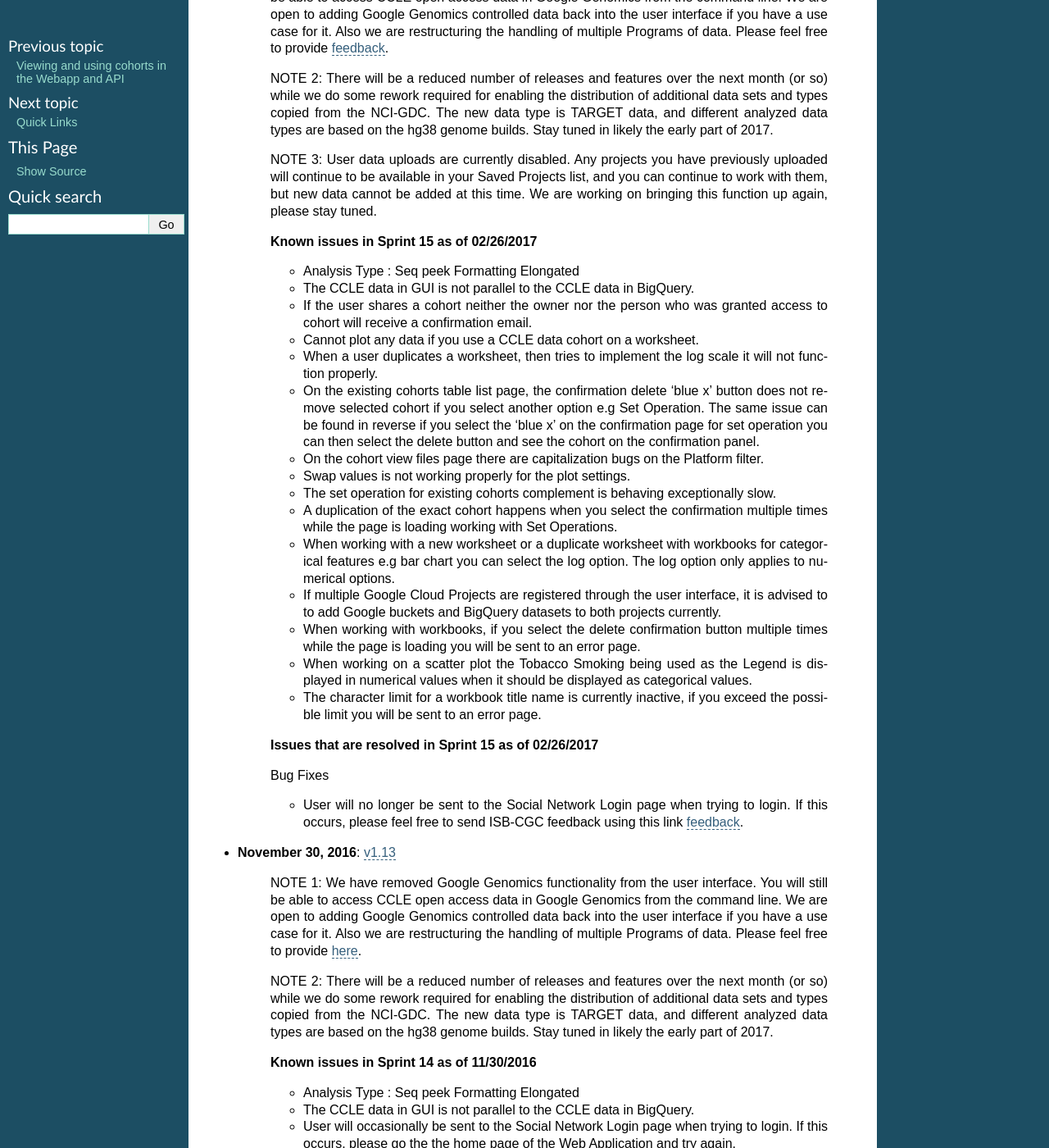
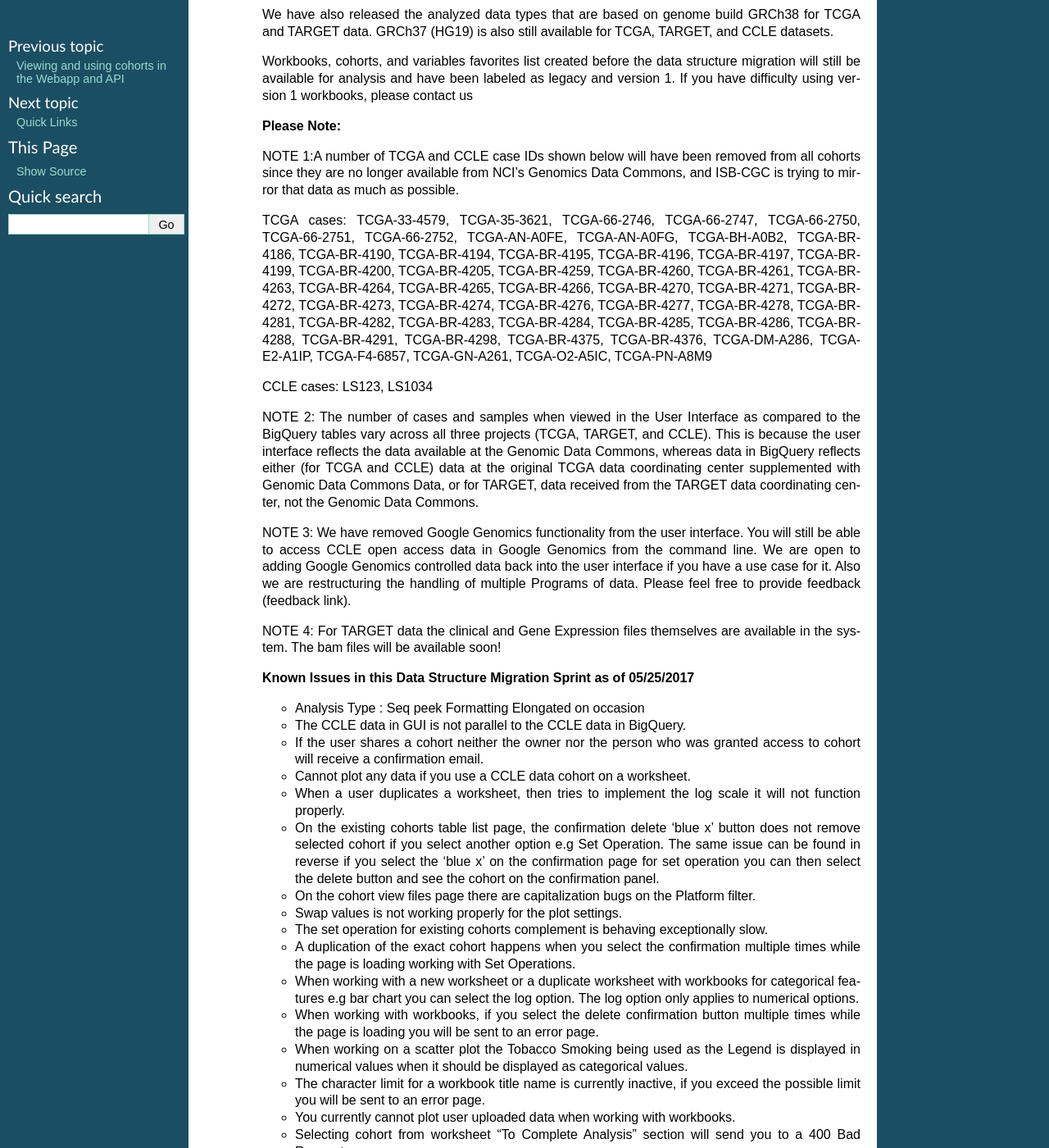
Before and after one commit to isb-cgc/readthedocs, a Sphinx documentation site: the page built from docs/source/sections/webapp/releases.rst, in a window 1280 px wide and 1400 px high, scrolled down 244 px. Shown: the whole window at 82% size. Built offline with Sphinx 7.4.7, drawn with Linux system fonts in a browser that asks for light colours; pages that are not in the unit, such as notebooks, are missing from menus; some of the changed text lies outside the part shown.

Commit message:
release notes for data structure migration

```diff
--- a/docs/source/sections/webapp/releases.rst
+++ b/docs/source/sections/webapp/releases.rst
@@ -1,6 +1,63 @@
 *********************
 Web-App Release Notes
 *********************
+
+*  **May 25, 2017**:
+    In collaboration with the GDC we now have TARGET pediatric cancer data available for analysis in the user interface.  You are now able to create cohorts and plot analysis with information from TARGET, TCGA, and CCLE data.
+
+    In addition, we have  replaced the previous APIs with a new version that supports  the new user interface.
+
+    We have also released the analyzed data types that are based on genome build GRCh38 for TCGA and TARGET data.  GRCh37 (HG19) is also still available for TCGA, TARGET, and CCLE datasets.
+
+    Workbooks, cohorts, and variables favorites list created before the data structure migration will still be available for analysis and have been labeled as legacy and version 1.  If you have difficulty using version 1 workbooks, please contact us
+
+    **Please Note:**
+
+    NOTE 1:A number of TCGA and CCLE case IDs shown below will have been removed from all cohorts since they are no longer available from NCI’s Genomics Data Commons, and ISB-CGC is trying to mirror that data as much as possible.
+
+    TCGA cases: TCGA-33-4579, TCGA-35-3621, TCGA-66-2746, TCGA-66-2747, TCGA-66-2750, TCGA-66-2751, TCGA-66-2752, TCGA-AN-A0FE, TCGA-AN-A0FG, TCGA-BH-A0B2, TCGA-BR-4186, TCGA-BR-4190, TCGA-BR-4194, TCGA-BR-4195, TCGA-BR-4196, TCGA-BR-4197, TCGA-BR-4199, TCGA-BR-4200, TCGA-BR-4205, TCGA-BR-4259, TCGA-BR-4260, TCGA-BR-4261, TCGA-BR-4263, TCGA-BR-4264, TCGA-BR-4265, TCGA-BR-4266, TCGA-BR-4270, TCGA-BR-4271, TCGA-BR-4272, TCGA-BR-4273, TCGA-BR-4274, TCGA-BR-4276, TCGA-BR-4277, TCGA-BR-4278, TCGA-BR-4281, TCGA-BR-4282, TCGA-BR-4283, TCGA-BR-4284, TCGA-BR-4285, TCGA-BR-4286, TCGA-BR-4288, TCGA-BR-4291, TCGA-BR-4298, TCGA-BR-4375, TCGA-BR-4376, TCGA-DM-A286, TCGA-E2-A1IP, TCGA-F4-6857, TCGA-GN-A261, TCGA-O2-A5IC, TCGA-PN-A8M9
+
+    CCLE cases: LS123, LS1034
+
+    NOTE 2: The number of cases and samples when viewed in the User Interface as compared to the BigQuery tables vary across all three projects (TCGA, TARGET, and CCLE).  This is because the user interface reflects the data available at the Genomic Data Commons, whereas data in BigQuery reflects either (for TCGA and CCLE) data at the original TCGA data coordinating center supplemented with Genomic Data Commons Data, or for TARGET, data received from the TARGET data coordinating center, not the Genomic Data Commons.
+
+    NOTE 3: We have removed Google Genomics functionality from the user interface. You will still be able to access CCLE open access data in Google Genomics from the command line. We are open to adding Google Genomics controlled data back into the user interface if you have a use case for it.  Also we are restructuring the handling of multiple Programs of data. Please feel free to provide feedback (feedback link).
+
+    NOTE 4: For TARGET data the clinical and Gene Expression files themselves are available in the system. The bam files will be available soon!
+
+    **Known Issues in this Data Structure Migration Sprint as of 05/25/2017**
+
+    - Analysis Type : Seq peek Formatting Elongated on occasion
+    - The CCLE data in GUI is not parallel to the CCLE data in BigQuery.
+    - If the user shares a cohort neither the owner nor the person who was granted access to cohort will receive a confirmation email.
+    - Cannot plot any data if you use a CCLE data cohort on a worksheet.
+    - When a user duplicates a worksheet, then tries to implement the log scale it will not function properly.
+    - On the existing cohorts table list page, the confirmation delete ‘blue x’ button does not remove selected cohort if you select another option e.g Set Operation. The same issue can be found in reverse if you select the ‘blue x’ on the confirmation page for  set operation you can then select the delete button and see the cohort on the confirmation panel.
+    - On the cohort view files page there are capitalization bugs on the Platform filter.
+    - Swap values is not working properly for the plot settings.
+    - The set operation for existing cohorts complement is behaving exceptionally slow.
+    - A duplication of the exact cohort happens when you select the confirmation multiple times while the page is loading working with Set Operations.
+    - When working with a new worksheet or a duplicate worksheet with workbooks for categorical features e.g bar chart you can select the log option. The log option only applies to numerical options.
+    - When working with workbooks, if you select the delete confirmation button multiple times while the page is loading you will be sent to an error page.
+    - When working on a scatter plot the Tobacco Smoking being used as the Legend is displayed in numerical values when it should be displayed as categorical values.
+    - The character limit for a workbook title name is currently inactive, if you exceed the possible limit you will be sent to an error page.
+    - You currently cannot plot user uploaded data when working with workbooks.
+    - Selecting cohort from worksheet “To Complete Analysis” section will send you to a 400 Bad Request error.
+    - You will experience latency issues when working with the create a new cohort page.
+    - When plotting, certain values will be displayed as numerical when it should be a categorical value e.g Tobacco Smoking History.
+
+    **Issues that are resolved in the data structure migration sprint as of 05/25/2017**
+
+    New Enhancements
+
+    - You will be returned a more detailed error message when uploading your own user data.
+    - The user interface now displays the same nomenclature as the Genomic Data Commons (GDC).
+
+    Bug Fixes
+
+    - The user data upload is enabled and users can now upload their own datasets and create cohorts using existing programs and newly uploaded data by the user.
+    - You can now have multiple Google Cloud Projects associated to your account and use only one bucket and dataset on one project with no interference.
+
 
 *  **April 12, 2017**:
     Please Note: We are currently having issues viewing bam files using the IGV browser for TCGA and CCLE data. We are working to fix the issue and it should be resolved as soon as possible.
```
